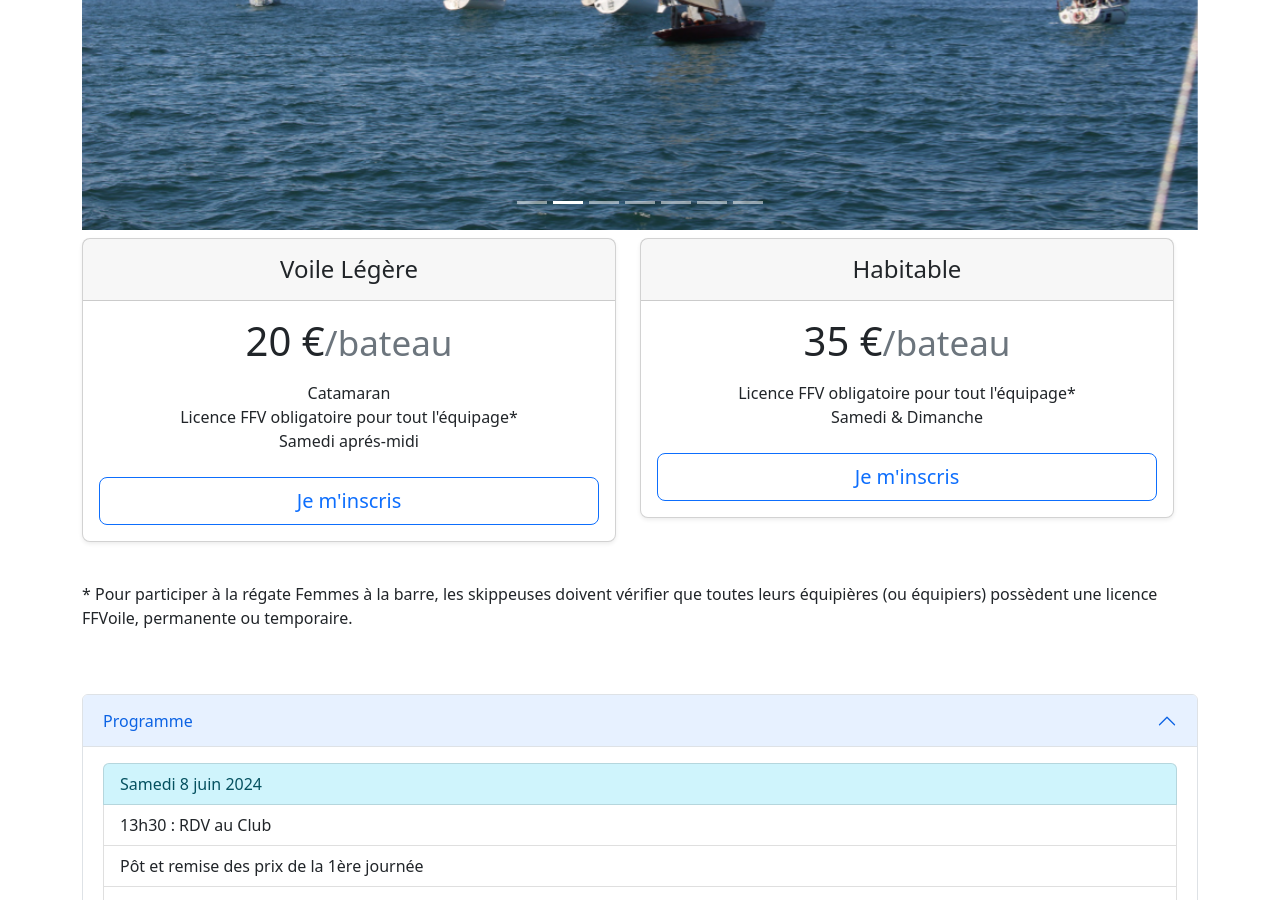
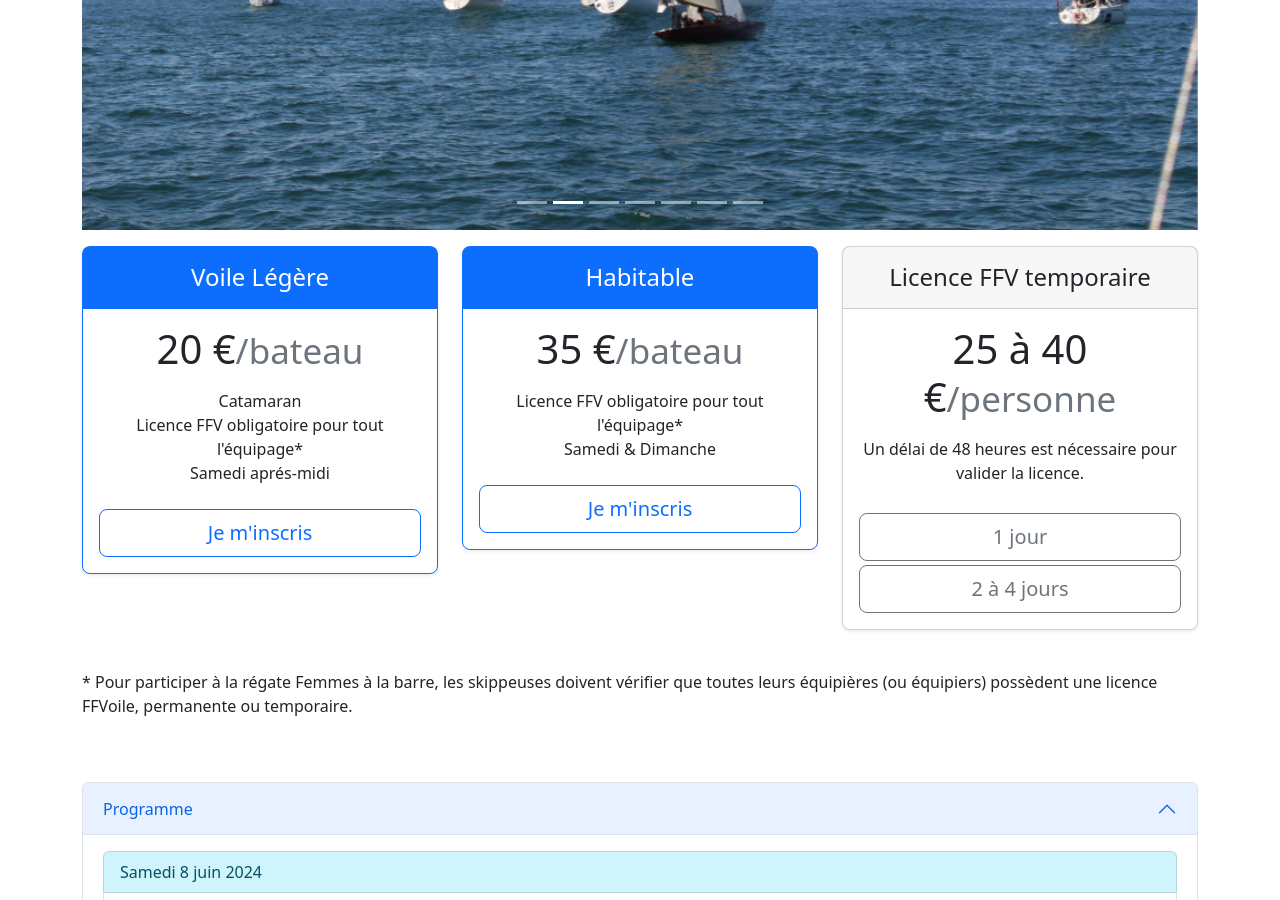
Before and after one commit to cvgv-asso/cvgv-asso.github.io, a Jekyll site: the page built from femmes-a-la-barre-2024.html, in a window 1280 px wide and 900 px high, scrolled down 1345 px. Built offline with Jekyll 4.4.1, drawn with Linux system fonts in a browser that asks for light colours; comment, search, counter and statistics services are not loaded.

Commit message:
update temporary licences links

```diff
--- a/femmes-a-la-barre-2024.html
+++ b/femmes-a-la-barre-2024.html
@@ -54,11 +54,10 @@ order: 2
     </div>
 
 
-    <div class="row">
-        <div class="row row-cols-1 row-cols-md-2 mb-3 text-center">
+    <div class="row row-cols-1 row-cols-md-3 mb-3 text-center my-3">
         <div class="col">
-                <div class="card mb-4 rounded-3 shadow-sm">
-                    <div class="card-header py-3">
+            <div class="card mb-4 rounded-3 shadow-sm border-primary">
+                <div class="card-header py-3 text-white bg-primary border-primary">
                     <h4 class="my-0 fw-normal">Voile Légère</h4>
                 </div>
                 <div class="card-body">
@@ -73,8 +72,8 @@ order: 2
             </div>
         </div>
         <div class="col">
-                <div class="card mb-4 rounded-3 shadow-sm">
-                    <div class="card-header py-3">
+            <div class="card mb-4 rounded-3 shadow-sm border-primary">
+                <div class="card-header py-3 text-white bg-primary border-primary">
                     <h4 class="my-0 fw-normal">Habitable</h4>
                 </div>
                 <div class="card-body">
@@ -87,7 +86,23 @@ order: 2
                 </div>
             </div>
         </div>
+        <div class="col">
+            <div class="card mb-4 rounded-3 shadow-sm">
+                <div class="card-header py-3">
+                    <h4 class="my-0 fw-normal">Licence FFV temporaire</h4>
                 </div>
+                <div class="card-body">
+                    <h1 class="card-title pricing-card-title">25 à 40 €<small class="text-muted fw-light">/personne</small></h1>
+                    <ul class="list-unstyled mt-3 mb-4">
+                        <li>Un délai de 48 heures est nécessaire pour valider la licence.</li>
+                    </ul>
+                    <a href="https://www.helloasso.com/associations/club-de-voile-de-saint-gilles-croix-de-vie/evenements/licence-temporaire" class="w-100 btn btn-lg btn-outline-secondary my-1">1 jour</a>
+                    <a href="https://www.helloasso.com/associations/club-de-voile-de-saint-gilles-croix-de-vie/evenements/licence-temporaire-sur-plusieurs-jours" class="w-100 btn btn-lg btn-outline-secondary">2 à 4 jours</a>
+                </div>
+            </div>
+        </div>
+    </div>
+    <div class="row">
         <p>* Pour participer à la régate Femmes à la barre, les skippeuses doivent vérifier que toutes leurs équipières (ou équipiers) possèdent une licence FFVoile, permanente ou temporaire.
     </div>
 
```
Lines whose indentation alone changed are shown as unchanged.
